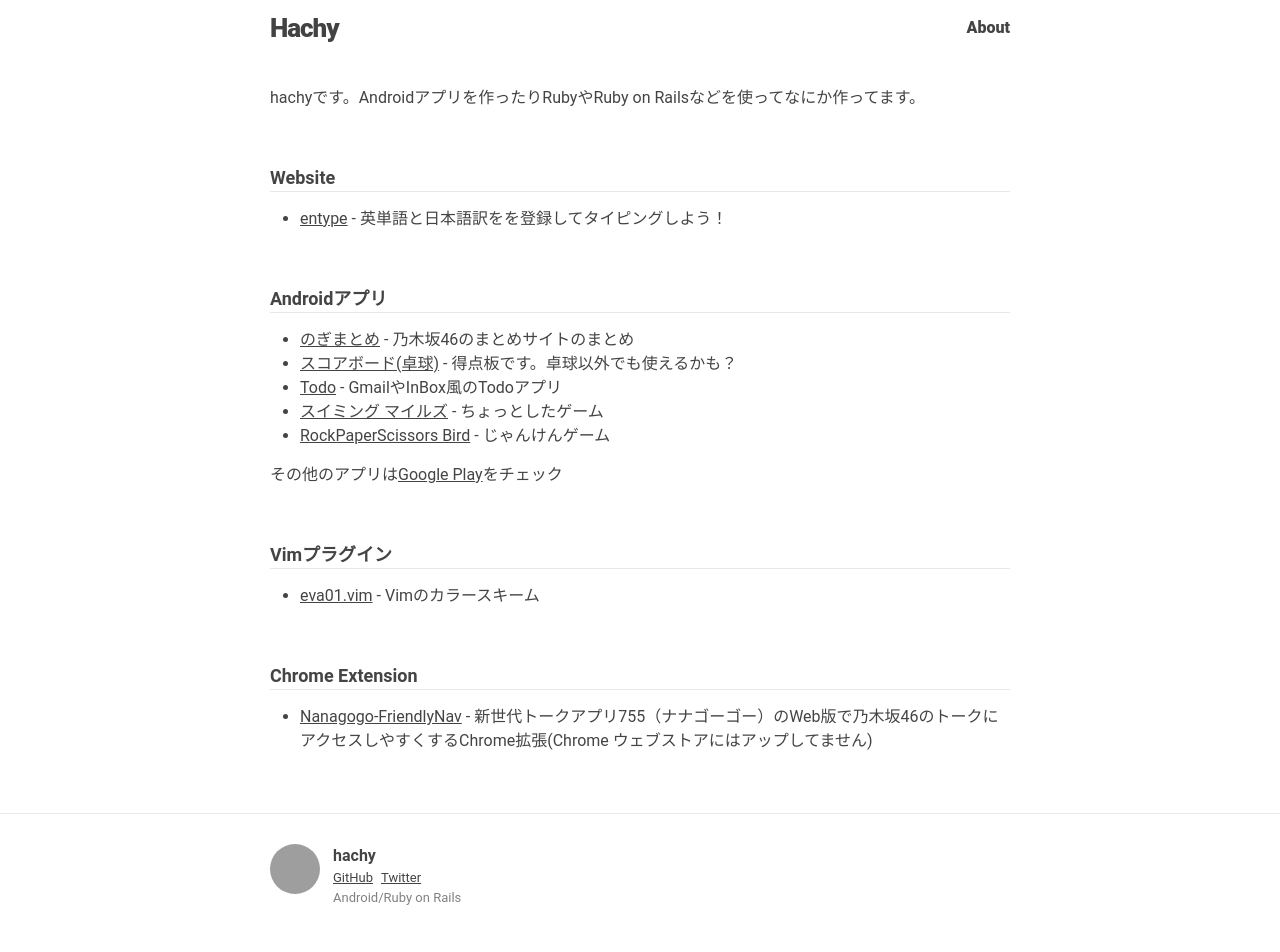
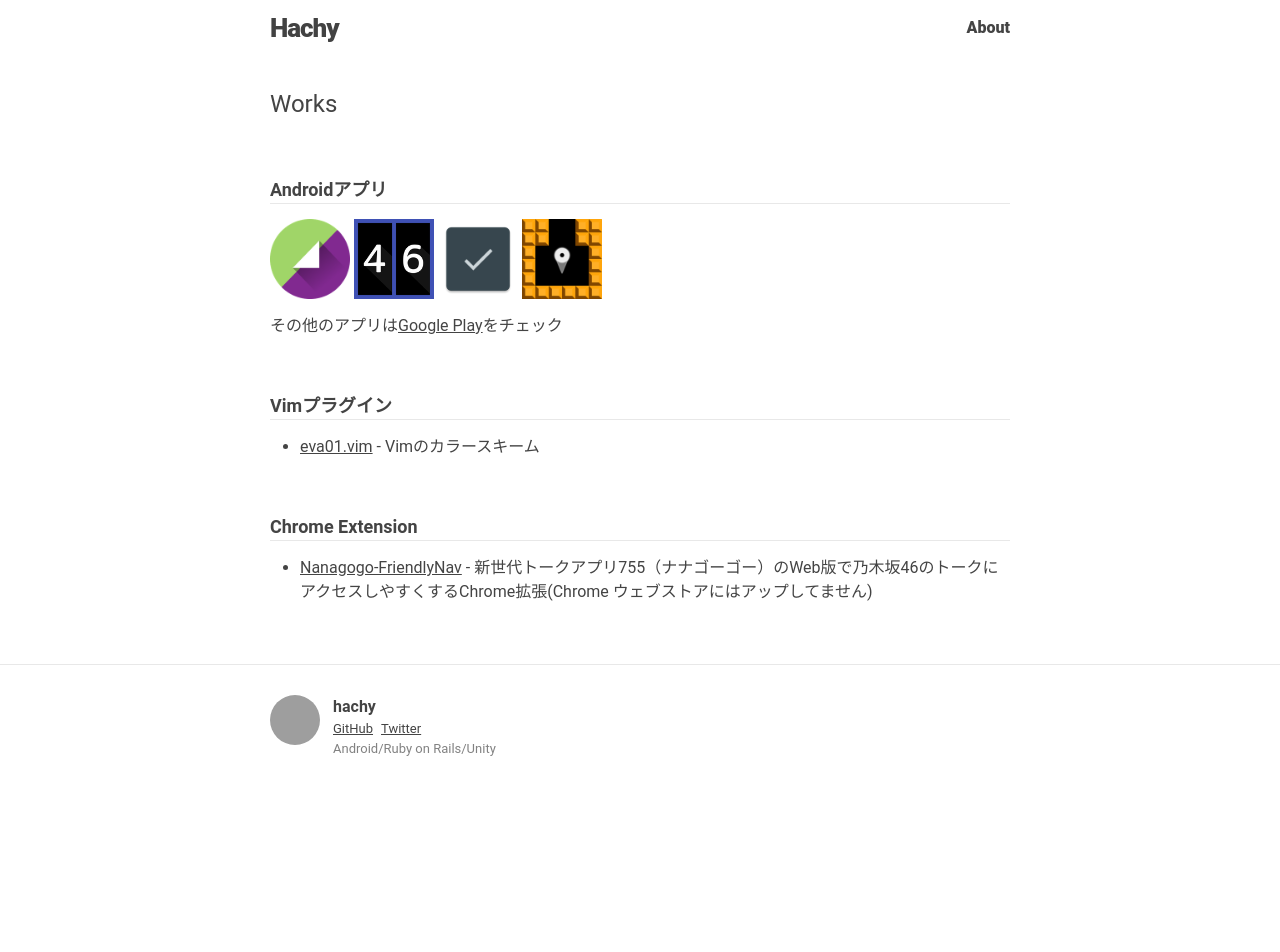
Before and after one commit to hachy/hachy.github.io, a Jekyll site: the page built from about.md, in a window 1280 px wide. Built offline with Jekyll 4.4.1, drawn with Linux system fonts in a browser that asks for light colours; comment, search, counter and statistics services are not loaded; after the commit the page ends 900 px from its top, so only the background shows below that; grey boxes are pictures that could not be loaded.

Commit message:
fix about

```diff
--- a/_config.yml
+++ b/_config.yml
@@ -1,7 +1,7 @@
 title: Hachy
 author: hachy
 description: > # this means to ignore newlines until "baseurl:"
-  Android/Ruby on Rails
+  Android/Ruby on Rails/Unity
 baseurl: "" # the subpath of your site, e.g. /blog/
 url: "https://hachy.github.io" # the base hostname & protocol for your site
 twitter_username: hachy01
--- a/about.md
+++ b/about.md
@@ -4,19 +4,14 @@ title: About
 permalink: /about/
 ---
 
-hachyです。Androidアプリを作ったりRubyやRuby on Railsなどを使ってなにか作ってます。
-
-## Website
-
-- [entype] - 英単語と日本語訳をを登録してタイピングしよう！
+# Works
 
 ## Androidアプリ
 
-- [のぎまとめ] - 乃木坂46のまとめサイトのまとめ
-- [スコアボード(卓球)] - 得点板です。卓球以外でも使えるかも？
-- [Todo] - GmailやInBox風のTodoアプリ
-- [スイミング マイルズ] - ちょっとしたゲーム
-- [RockPaperScissors Bird] - じゃんけんゲーム
+[![46まとめ](/assets/images/launcher_nogimatome.png "46まとめ"){:width="80px"}][46matome]
+[![スコアボード(卓球)](/assets/images/launcher_scoreboard.png "スコアボード(卓球)"){:width="80px"}][scoreboard]
+[![ToDo](/assets/images/launcher_todo.png "ToDo"){:width="80px"}][todo]
+[![Dot Go](/assets/images/launcher_dotgo.png "Dot Go"){:width="80px"}][dotgo]
 
 その他のアプリは[Google Play]をチェック
 
@@ -28,13 +23,12 @@ hachyです。Androidアプリを作ったりRubyやRuby on Railsなどを使っ
 
 - [Nanagogo-FriendlyNav] - 新世代トークアプリ755（ナナゴーゴー）のWeb版で乃木坂46のトークにアクセスしやすくするChrome拡張(Chrome ウェブストアにはアップしてません)
 
-[entype]: http://entype.herokuapp.com
 
-[のぎまとめ]: https://play.google.com/store/apps/details?id=com.hachy.android.nogimatome
-[スコアボード(卓球)]: https://play.google.com/store/apps/details?id=com.hachy.ttscoreboard
-[Todo]: https://play.google.com/store/apps/details?id=me.hachy.todo
-[スイミング マイルズ]: https://play.google.com/store/apps/details?id=me.hachy.SwimmingMiles
-[RockPaperScissors Bird]: https://play.google.com/store/apps/details?id=me.hachy.RockPaperScissorsBird
+[46matome]: https://play.google.com/store/apps/details?id=com.hachy.android.nogimatome
+[scoreboard]: https://play.google.com/store/apps/details?id=com.hachy.ttscoreboard
+[todo]: https://play.google.com/store/apps/details?id=io.github.hachy.android.todo
+[dotgo]: https://play.google.com/store/apps/details?id=me.hachy.DotGo
+
 [Google Play]: https://play.google.com/store/apps/developer?id=hachy
 
 [eva01.vim]: https://github.com/hachy/eva01.vim
```
Also changed, not shown: Gemfile.lock, assets/images/launcher_dotgo.png (added), assets/images/launcher_nogimatome.png (added), assets/images/launcher_scoreboard.png (added), assets/images/launcher_todo.png (added).
